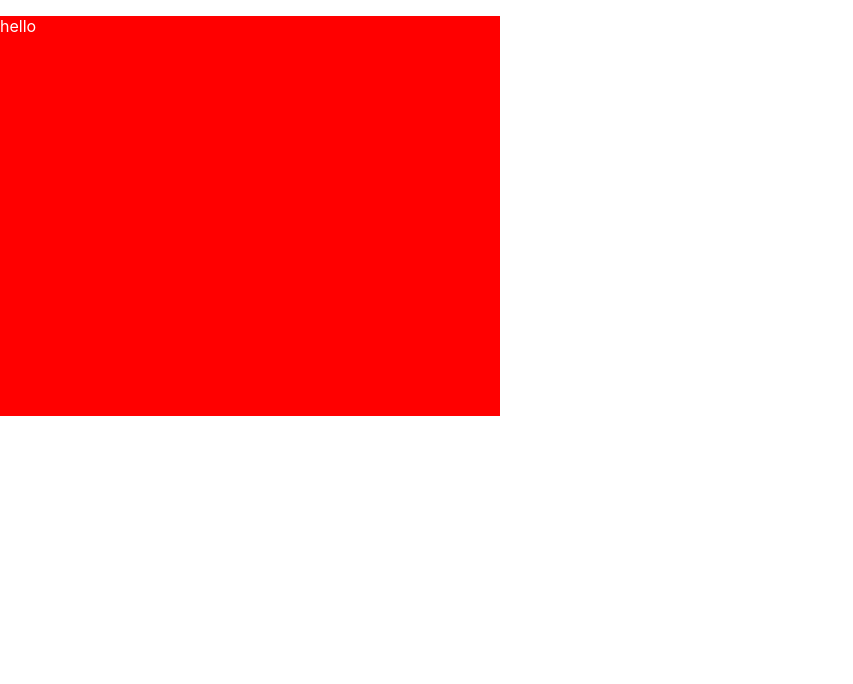
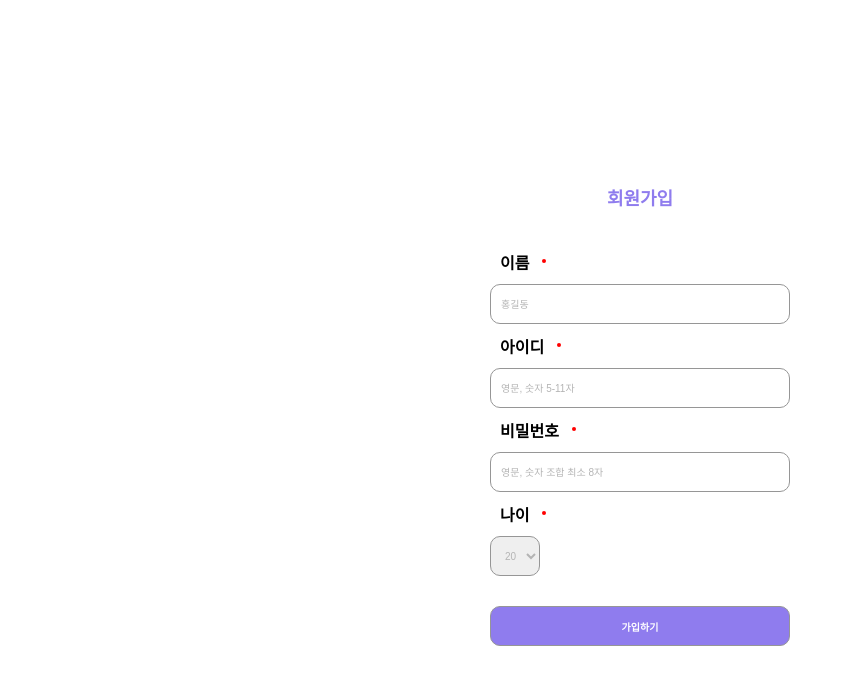
Before and after one commit to Pill-Good/Frontend, a React (Create React App) app: page /signup in a window 1280 px wide. Shown: the top 684 px of the page, without its empty margins (0-853 px from the left). Built offline with nearby package versions, Linux system fonts and the light colour scheme.

Commit message:
signup page

```diff
--- a/public/index.html
+++ b/public/index.html
@@ -24,6 +24,7 @@
       work correctly both with client-side routing and a non-root public URL.
       Learn how to configure a non-root public URL by running `npm run build`.
     -->
+    <link rel="stylesheet" href="resetcss.css">
     <title>React App</title>
   </head>
   <body>
--- /dev/null
+++ b/public/resetcss.css
@@ -0,0 +1,22 @@
+p {
+    margin: 0;
+}
+a {
+    text-decoration: none;
+}
+* {
+    box-sizing: border-box;
+    color: black;
+}
+
+html, body, #root, .App {
+    min-height: 100vh;
+}
+.App {
+    display: flex;
+    align-items: center;
+    justify-content: center;
+}
+input::placeholder {
+    color: 	#b4b4b4;
+}
--- /dev/null
+++ b/src/components/common/dot.js
@@ -0,0 +1,22 @@
+import React from 'react';
+import styled from '@emotion/styled';
+
+const DotBox = styled.div`
+    height: 10px;
+    width: 10px;
+    display: flex;
+    justify-content: center;
+    align-items: center;
+`;
+const Dot = styled.div`
+    width: 4px;
+    height: 4px;
+    margin-bottom: 3px;
+    background-color: red;
+    border-radius: 50%;
+`;
+const DotDot = () => {
+    return <DotBox><Dot /></DotBox>
+}
+
+export default DotDot;
--- /dev/null
+++ b/src/components/signUp/Enter.js
@@ -0,0 +1,22 @@
+import React from 'react';
+import styled from '@emotion/styled';
+
+const EnterButton = styled.button`
+    height: 40px;
+    width: 300px;
+    padding: 10px;
+    border-radius: 10px;
+    font-size: 10px;
+    font-weight: bolder;
+    border: 1px solid #969696;
+    background-color: #8F7CEE;
+    text-align: center;
+    color: white;
+    display: block;
+    margin-top: 30px;
+`;
+const Button = ({children}) => {
+    return <EnterButton>{children}</EnterButton>;
+}
+
+export default Button;
--- /dev/null
+++ b/src/components/signUp/Hello.js
@@ -0,0 +1,16 @@
+import React from 'react';
+import styled from '@emotion/styled';
+
+const SignUpInputWrapper = styled.input`
+    height: 40px;
+    width: 300px;
+    padding: 10px;
+    border-radius: 10px;
+    font-size: 10px;
+    border: 1px solid #969696;
+`;
+const SignUpInput = (props) => {
+    return <SignUpInputWrapper placeholder={`${props.hint}`} type= {props.hint} />;
+}
+
+export default SignUpInput;
--- a/src/index.js
+++ b/src/index.js
@@ -4,6 +4,7 @@ import './index.css'
 import App from './App'
 import reportWebVitals from './reportWebVitals'
 import { BrowserRouter } from 'react-router-dom'
+
 
 const root = ReactDOM.createRoot(document.getElementById('root'))
 root.render(
--- a/src/pages/SignUp.js
+++ b/src/pages/SignUp.js
@@ -1,25 +1,87 @@
 import React from 'react'
 import styled from '@emotion/styled'
+import Hello from '../components/signUp/Hello'
+import Button from '../components/signUp/Enter'
+import DotDot from '../components/common/dot'
 
-const SignUp = () => {
+const SignUpInput = () => {
+  const arr = [20, 21, 22, 23, 24];
   return (
     <SignUpWrapper>
       <div>
-        <p className="text">hello</p>
+        <Title>회원가입</Title>
+        <LineBox>
+          <Text>이름</Text>
+          <DotDot />
+        </LineBox>
+        <Hello hint="홍길동"/>
+        <br />
+        <LineBox>
+          <Text>아이디</Text>
+          <DotDot />
+        </LineBox>
+        <Hello hint="영문, 숫자 5-11자"/>
+        <br />
+        <LineBox>
+          <Text>비밀번호</Text>
+          <DotDot />
+        </LineBox>
+        <Hello hint="영문, 숫자 조합 최소 8자"/>
+        <br />
+        <LineBox>
+          <Text>나이</Text>
+          <DotDot />
+        </LineBox>
+        <Select name="age">
+            <option value="20">20</option>
+            <option value="21">21</option>
+            <option value="22">22</option>
+            <option value="23">23</option>
+            <option value="24">24</option>
+            <option value="25">25</option>
+            <option value="26">26</option>
+            <option value="27">27</option>
+            <option value="28">28</option>
+            <option value="29">29</option>
+            <option value="30">30</option>
+	    	</Select>
+        <Button>가입하기</Button>
       </div>
     </SignUpWrapper>
   )
 }
 
-export default SignUp
+export default SignUpInput;
 
 const SignUpWrapper = styled.div`
-  div {
-    width: 500px;
-    height: 400px;
-    background-color: red;
-    .text {
-      color: #fff;
-    }
-  }
-`
+`;
+
+const Select = styled.select`
+  height: 40px;
+  width: 50px;
+  border-radius: 10px;
+  font-size: 10px;
+  border: 1px solid #969696;
+  display: block;
+  padding-left: 10px;
+  color: #b4b4b4;
+`;
+
+const Title = styled.p`
+  color: #8F7CEE;
+  font-size: 18px;
+  margin: 30px;
+  text-align: center;
+  font-weight: bold;
+`;
+
+const Text = styled.p`
+  margin: 10px;
+  font-weight: bold;
+  display: inline-block;
+`;
+
+const LineBox = styled.div`
+  display: flex;
+  align-items: center;
+`;
```
Also changed, not shown: src/pages/Main.js (line endings or trailing spaces).
